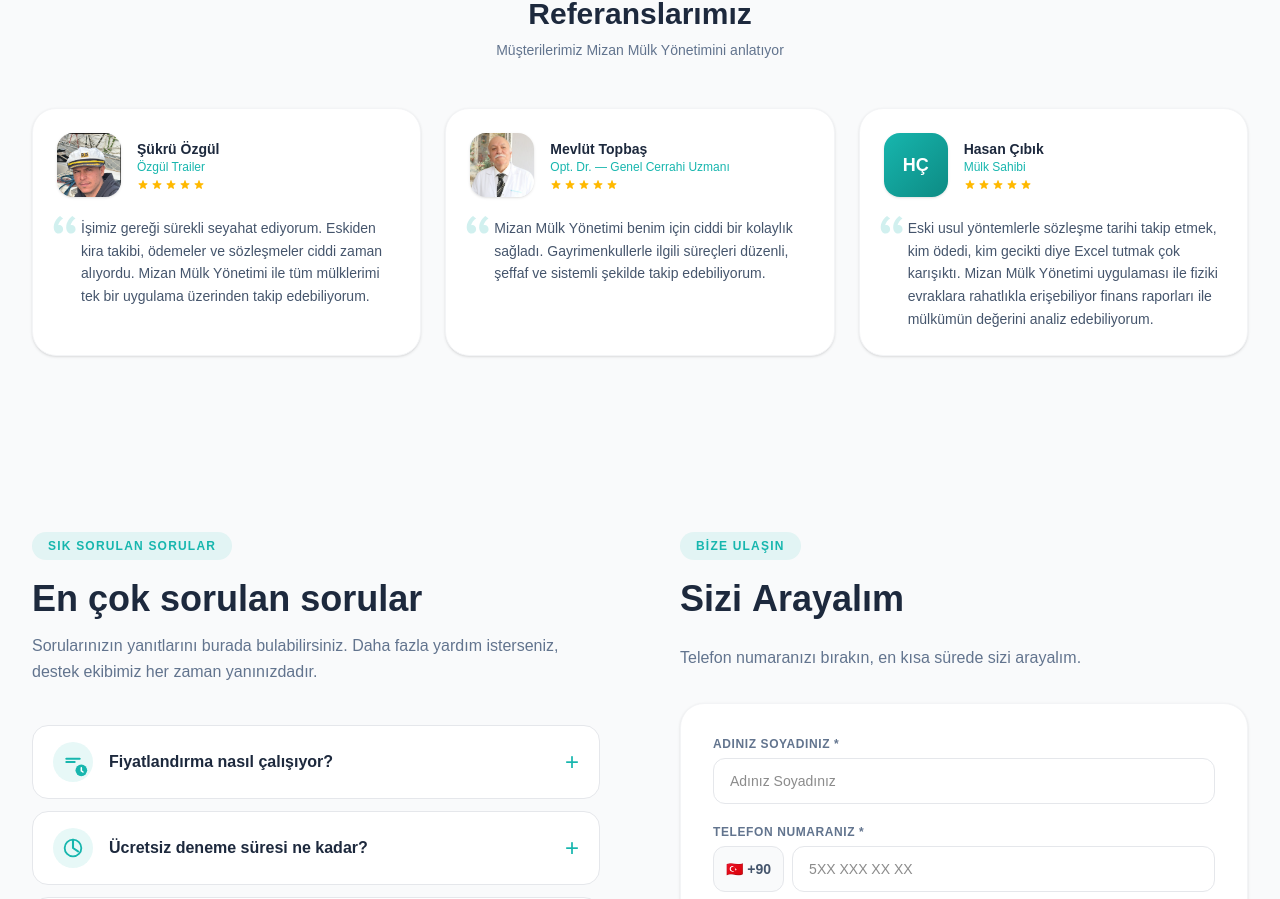
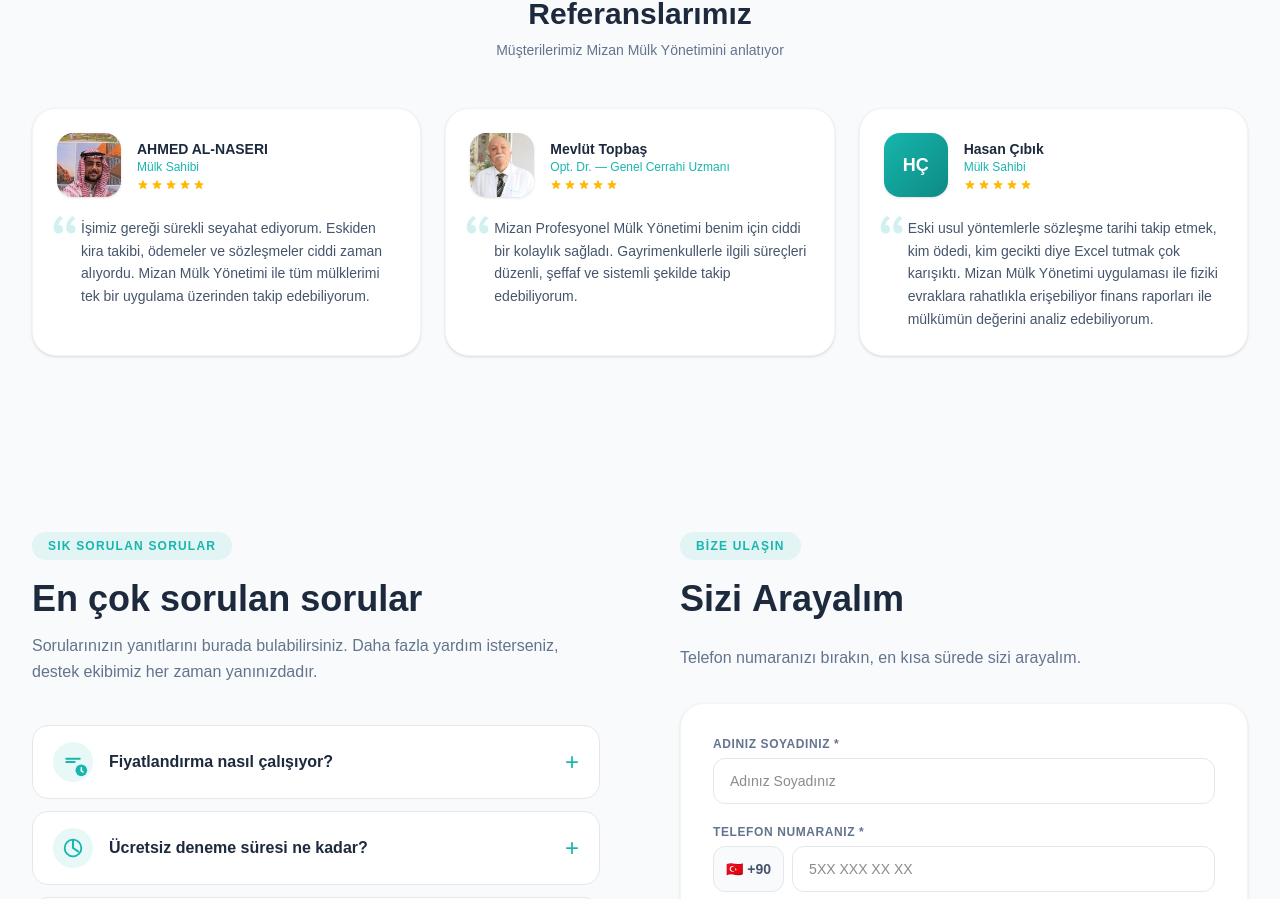
Before and after one commit to bilgitopbas/kira-takip, a Next.js app: page / in a window 1280 px wide. Shown: the part 6835-7734 px from the top of the page. Built offline with nearby package versions, Linux system fonts and the light colour scheme; no server answers; the database is empty.

Commit message:
Musteri yorumlarinda foto/isim guncellemesi
- Sukru Ozgul yerine Ahmed Al-Naseri fotografi ve ismi (yuz biraz yakinlastirildi)
- Mevlut Topbas yorumuna Mizan Profesyonel Mulk Yonetimi ibaresi eklendi

```diff
--- a/components/Testimonials.tsx
+++ b/components/Testimonials.tsx
@@ -1,15 +1,16 @@
 const TESTIMONIALS = [
   {
-    name: "Şükrü Özgül",
-    role: "Özgül Trailer",
-    photo: "/photo-ozgul.jpg",
+    name: "AHMED AL-NASERI",
+    role: "Mülk Sahibi",
+    photo: "/photo-ahmed.jpg",
+    photoZoom: true,
     text: "İşimiz gereği sürekli seyahat ediyorum. Eskiden kira takibi, ödemeler ve sözleşmeler ciddi zaman alıyordu. Mizan Mülk Yönetimi ile tüm mülklerimi tek bir uygulama üzerinden takip edebiliyorum.",
   },
   {
     name: "Mevlüt Topbaş",
     role: "Opt. Dr. — Genel Cerrahi Uzmanı",
     photo: "/photo-topbas.jpg",
-    text: "Mizan Mülk Yönetimi benim için ciddi bir kolaylık sağladı. Gayrimenkullerle ilgili süreçleri düzenli, şeffaf ve sistemli şekilde takip edebiliyorum.",
+    text: "Mizan Profesyonel Mülk Yönetimi benim için ciddi bir kolaylık sağladı. Gayrimenkullerle ilgili süreçleri düzenli, şeffaf ve sistemli şekilde takip edebiliyorum.",
   },
   {
     name: "Hasan Çıbık",
@@ -37,11 +38,13 @@
             >
               <div className="flex items-center gap-4">
                 {t.photo ? (
-                  <img
-                    src={t.photo}
-                    alt={t.name}
-                    className="w-16 h-16 rounded-2xl object-cover object-top shadow-sm flex-shrink-0"
-                  />
+                  <div className="w-16 h-16 rounded-2xl overflow-hidden shadow-sm flex-shrink-0">
+                    <img
+                      src={t.photo}
+                      alt={t.name}
+                      className={`w-full h-full object-cover object-top ${t.photoZoom ? "scale-125" : ""}`}
+                    />
+                  </div>
                 ) : (
                   <div className="w-16 h-16 rounded-2xl bg-gradient-to-br from-[#17B6AE] to-[#0d8b84] flex items-center justify-center text-white font-bold text-lg flex-shrink-0 shadow-sm">
                     {t.initials}
```
Also changed, not shown: public/photo-ahmed.jpg (added), public/photo-ozgul.jpg (deleted).
